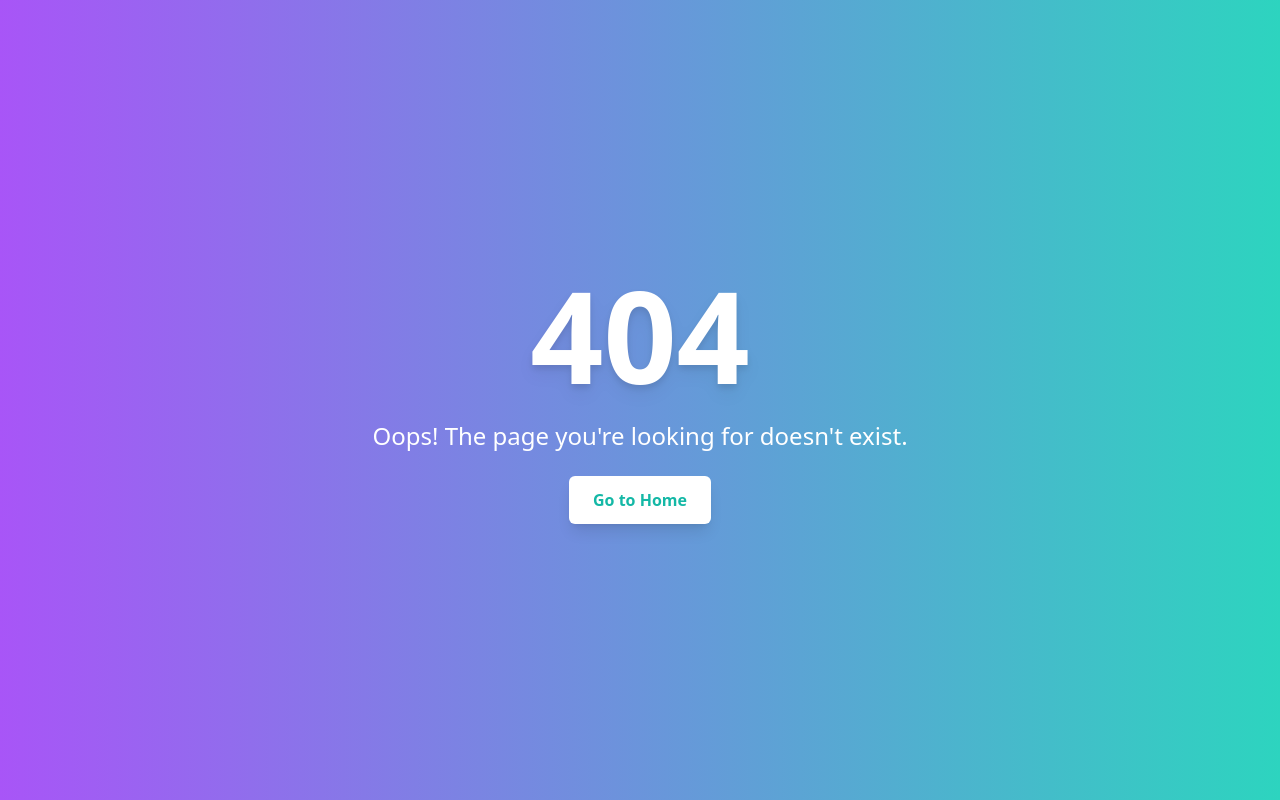
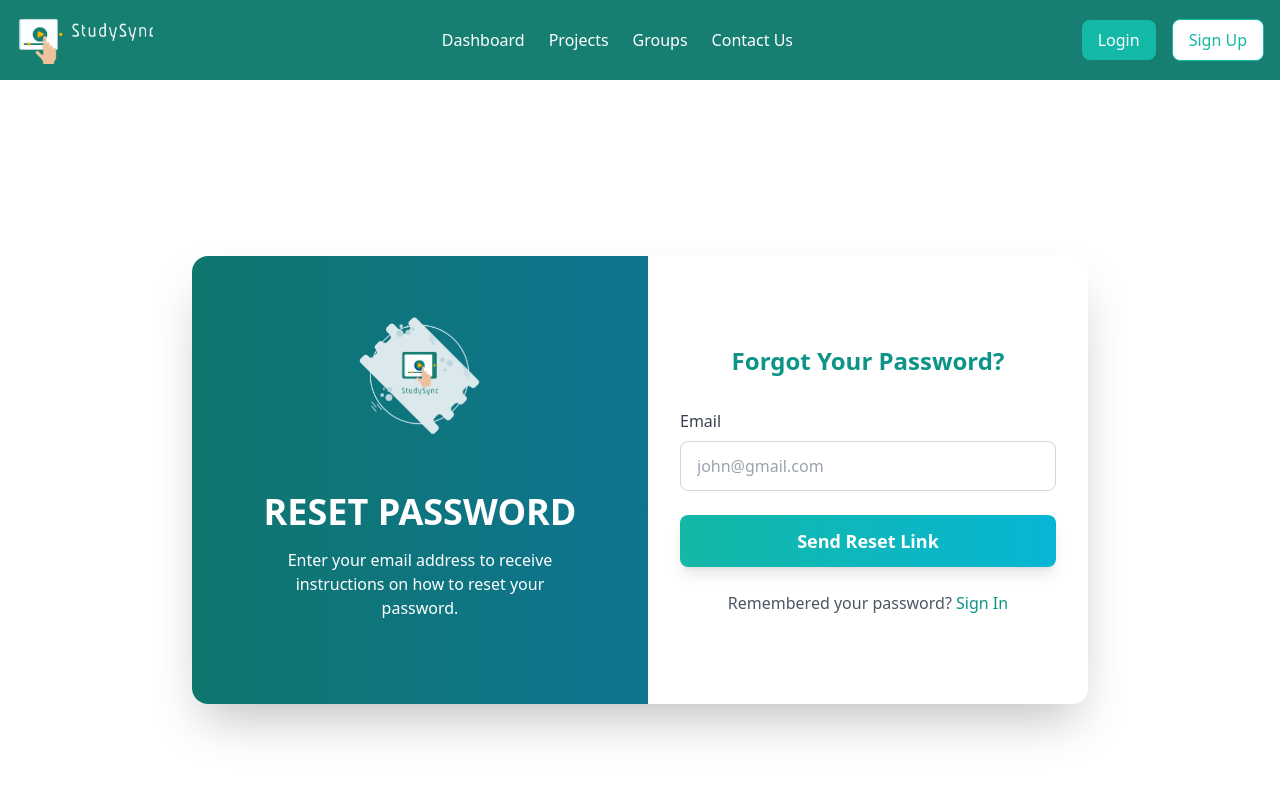
Before and after one commit to Sarojshah1/Study_sync_frontend, a React (Vite) app: page /forget in a window 1280 px wide. Before the commit this address had no page. Shown: the top 800 px of the page. Built offline with nearby package versions, Linux system fonts and the light colour scheme.

Commit message:
forget password page

```diff
--- /dev/null
+++ b/src/pages/forget/forget.jsx
@@ -0,0 +1,66 @@
+import React from "react";
+import logo from "../../assets/LoginLogo.png";
+
+const Forget = () => {
+  return (
+    <div className="relative h-screen bg-white overflow-hidden">
+      {/* Overlay */}
+      <div className="absolute inset-0 bg-white bg-opacity-40 z-10"></div>
+
+      {/* Content */}
+      <div className="relative z-20 flex items-center justify-center h-full">
+        <div
+          className="w-full max-w-4xl flex flex-col md:flex-row bg-white rounded-2xl shadow-2xl overflow-hidden"
+          style={{ minHeight: "28rem" }}
+        >
+          {/* Left Section */}
+          <div className="flex-1 hidden md:flex flex-col justify-center items-center bg-gradient-to-r from-teal-700 to-cyan-700 text-white p-10">
+            <img
+              src={logo}
+              alt="Reset Password Logo"
+              className="w-32 h-32 mb-6 animate-bounce"
+            />
+            <h1 className="text-4xl font-extrabold">RESET PASSWORD</h1>
+            <p className="mt-4 text-center max-w-xs">
+              Enter your email address to receive instructions on how to reset
+              your password.
+            </p>
+          </div>
+
+          {/* Right Section */}
+          <div className="flex-1 p-8 flex flex-col justify-center items-center">
+            <form className="w-full max-w-sm">
+              <h2 className="text-2xl font-bold text-center mb-8 text-teal-600">
+                Forgot Your Password?
+              </h2>
+              <div className="mb-6">
+                <label className="block text-gray-700 font-medium mb-2">
+                  Email
+                </label>
+                <input
+                  type="email"
+                  placeholder="john@gmail.com"
+                  className="w-full px-4 py-3 border border-gray-300 rounded-lg focus:outline-none focus:ring-2 focus:ring-blue-500 transition"
+                />
+              </div>
+              <button
+                type="submit"
+                className="w-full bg-gradient-to-r from-teal-500 to-cyan-500 text-white py-3 rounded-lg font-semibold text-lg shadow-lg hover:shadow-2xl transition-transform transform hover:scale-105"
+              >
+                Send Reset Link
+              </button>
+            </form>
+            <p className="text-gray-600 mt-6">
+              Remembered your password?{" "}
+              <a href="/login" className="text-teal-600 font-medium hover:underline">
+                Sign In
+              </a>
+            </p>
+          </div>
+        </div>
+      </div>
+    </div>
+  );
+};
+
+export default Forget;
--- a/src/login/login.jsx
+++ b/src/pages/login/login.jsx
@@ -1,5 +1,5 @@
 import React from "react";
-import LoginLogo from "../assets/LoginLogo.png";
+import LoginLogo from "../../assets/LoginLogo.png";
 
 const Login = () => {
   return (
@@ -61,7 +61,7 @@ const Login = () => {
                   </label>
                 </div>
                 <a
-                  href="/forgot-password"
+                  href="/forget"
                   className="text-teal-500 text-sm hover:underline"
                 >
                   Forgot your password?
```
Also changed, not shown: src/App.jsx (+7 -3 lines).
